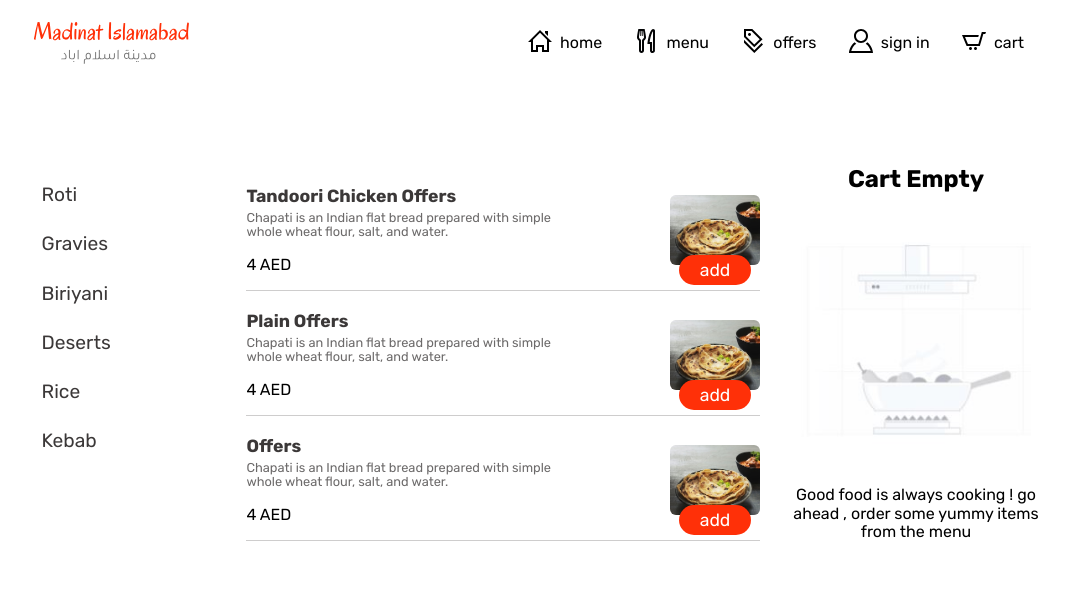
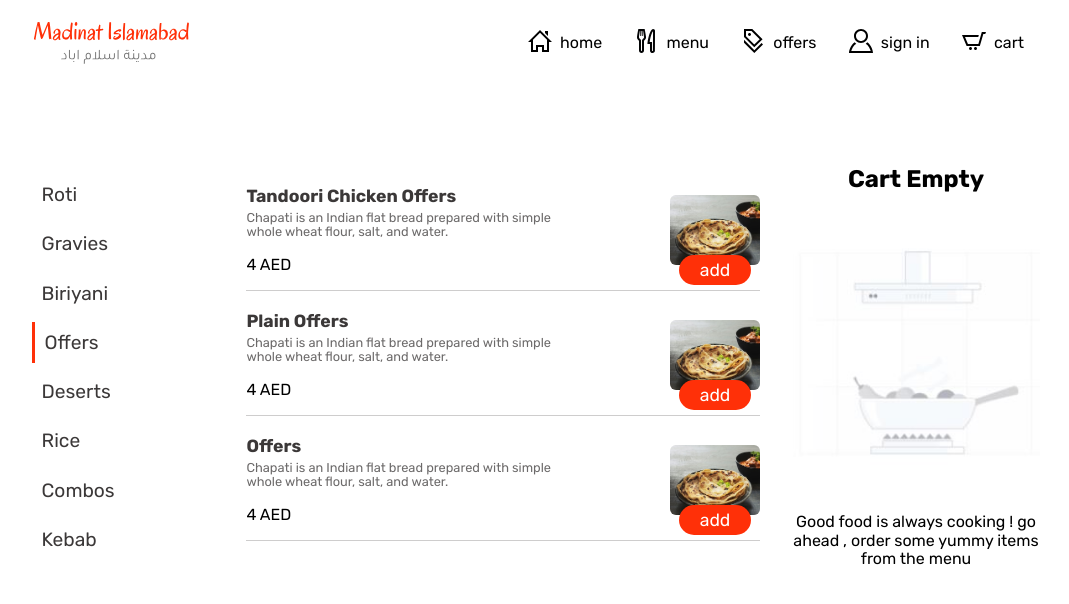
Before and after one commit to mohdsauood/madinat-islamabad, a Next.js app: page /menu/offers in a window 1280 px wide. Shown: the top 604 px of the page, without its empty margins (112-1181 px from the left). Built offline with nearby package versions, Linux system fonts and the light colour scheme.

Commit message:
refactor offer link on menu page

```diff
--- a/src/components/menu-components/sub-nav/SubNav.js
+++ b/src/components/menu-components/sub-nav/SubNav.js
@@ -5,8 +5,16 @@ import PropTypes from 'prop-types';
 export default function SubNav({ item }) {
   const activeLi = useRef(null);
 
-  let items = ['roti', 'gravies', 'biriyani', 'deserts', 'rice', 'kebab'].map(
-    (elem) => {
+  let items = [
+    'roti',
+    'gravies',
+    'biriyani',
+    'offers',
+    'deserts',
+    'rice',
+    'combos',
+    'kebab',
+  ].map((elem) => {
     if (elem == item) {
       return (
         <li
@@ -25,13 +33,15 @@ export default function SubNav({ item }) {
     }
     return (
       <li key={elem} className={styles.nav__ul__li}>
-          <Link href={`/menu/${encodeURIComponent(elem)}`}>
+        <Link
+          href={
+            elem !== 'offers' ? `/menu/${encodeURIComponent(elem)}` : '/offers'
+          }>
           <a> {elem}</a>
         </Link>
       </li>
     );
-    }
-  );
+  });
   useEffect(() => {
     activeLi.current?.scrollIntoView();
   }, [item]);
```
Lines whose indentation alone changed are shown as unchanged.
